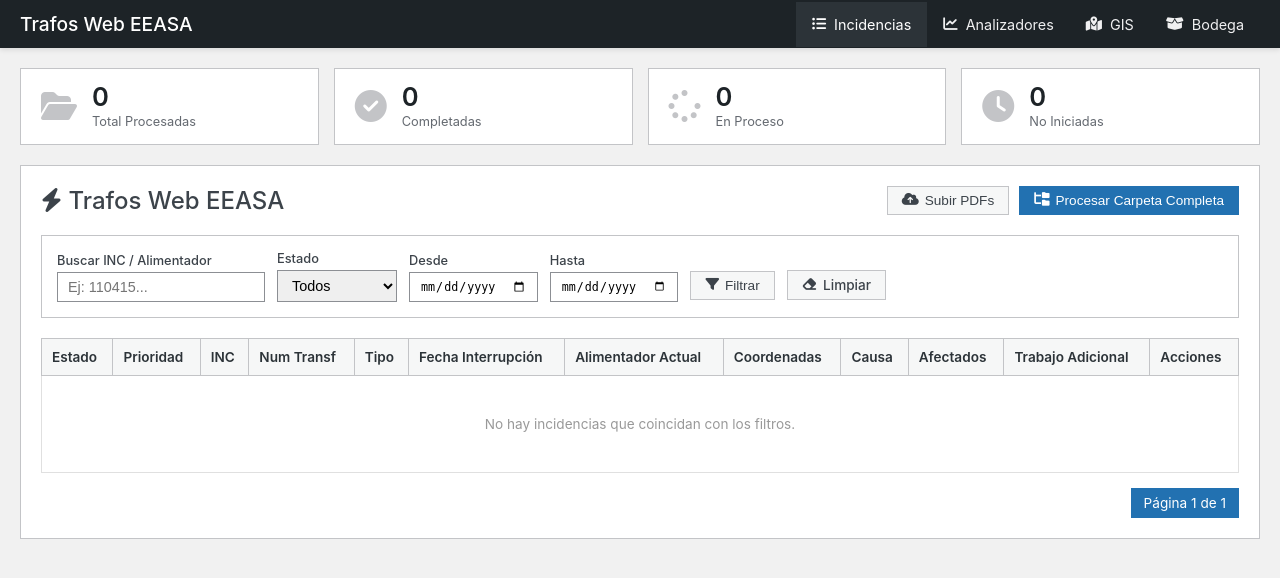
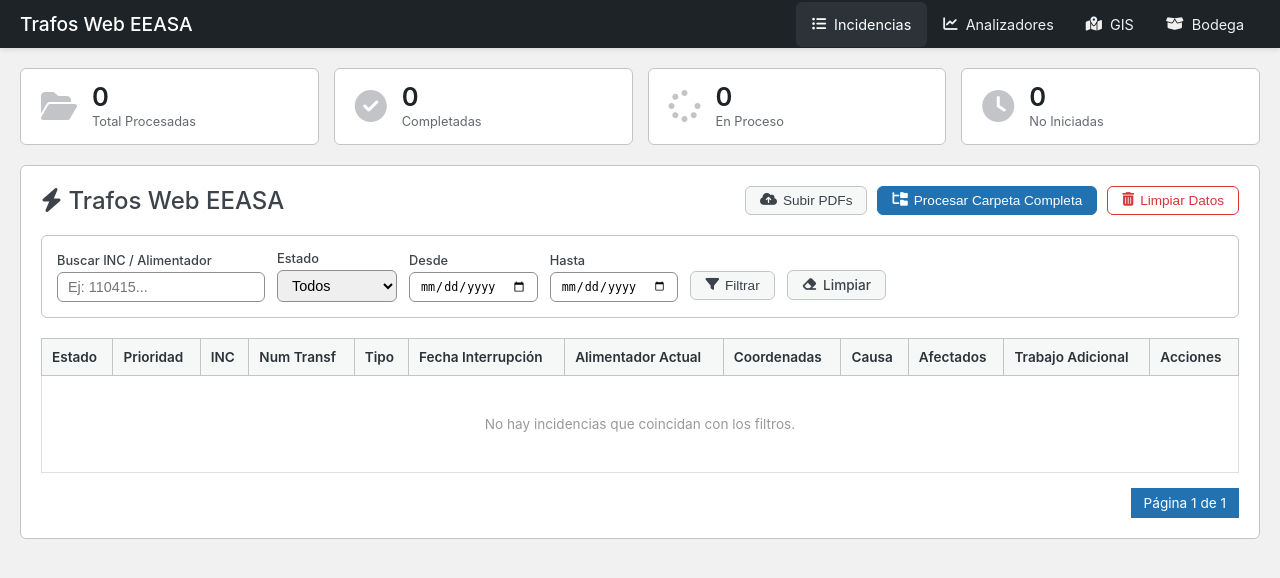
Before and after one commit to d4vhost/trafos_web, a FastAPI app: page /navegador in a window 1280 px wide. Shown: the top 578 px of the page. Run offline with FastAPI, Linux system fonts and the light colour scheme; parts of the project's set-up code (start-up, migrations or seed data) failed here and were passed over.

Commit message:
Add Limpiar Datos button, rounded borders (6px), and DB reset endpoint

```diff
--- a/backend/main.py
+++ b/backend/main.py
@@ -206,6 +206,23 @@ async def subir_pdf(archivo: UploadFile = File(...), db: Session = Depends(get_d
     except Exception as e:
         return {"mensaje": f"✗ Error procesando {archivo.filename}: {str(e)}", "error": True}
 
+
+@app.post("/api/limpiar-datos")
+async def limpiar_datos(db: Session = Depends(get_db)):
+    """Borrar todos los registros de incidencias y PDFs para reiniciar."""
+    try:
+        total = db.query(Incidencia).count()
+        db.query(Incidencia).delete()
+        db.commit()
+        # Limpiar PDFs del servidor
+        if os.path.exists(PDF_FOLDER):
+            for f in os.listdir(PDF_FOLDER):
+                if f.lower().endswith('.pdf'):
+                    os.remove(os.path.join(PDF_FOLDER, f))
+        return {"mensaje": f"Se eliminaron {total} registros y sus PDFs.", "eliminados": total}
+    except Exception as e:
+        db.rollback()
+        return {"mensaje": f"Error: {str(e)}", "eliminados": 0}
 
 @app.post("/subir-pdf-unico")
 async def subir_pdf_unico(file: UploadFile = File(...), db: Session = Depends(get_db)):
--- a/backend/static/styles.css
+++ b/backend/static/styles.css
@@ -12,8 +12,8 @@
     --color-text-muted: #646970;
     --shadow: 0 1px 2px rgba(0,0,0,0.05);
     --shadow-lg: 0 2px 5px rgba(0,0,0,0.1);
-    /* Bordes cuadrados estilo WordPress */
-    --radius: 0px;
+    /* Bordes ligeramente redondeados */
+    --radius: 6px;
 }
 
 * { box-sizing: border-box; }
--- a/backend/templates/navegador.html
+++ b/backend/templates/navegador.html
@@ -44,6 +44,9 @@
                 </button>
                 <button class="btn btn-primary" onclick="document.getElementById('modalProcesar').classList.add('active')">
                     <i class="fa-solid fa-folder-tree"></i> Procesar Carpeta Completa
+                </button>
+                <button class="btn btn-info" onclick="document.getElementById('modalLimpiar').classList.add('active')" style="border-color: var(--color-danger); color: var(--color-danger); background: white;">
+                    <i class="fa-solid fa-trash-can"></i> Limpiar Datos
                 </button>
             </div>
         </div>
@@ -193,7 +196,30 @@
         </div>
     </div>
 
+    <!-- Modal Limpiar Datos -->
+    <div id="modalLimpiar" class="modal">
+        <div class="modal-content">
+            <h3 style="margin-top: 0;"><i class="fa-solid fa-trash-can" style="color: var(--color-danger);"></i> Limpiar Datos</h3>
+            <p>Se eliminarán <strong>todos los registros</strong> de incidencias y los PDFs del servidor. Esta acción no se puede deshacer.</p>
+            <button class="btn btn-primary" onclick="limpiarDatos()" style="background: var(--color-danger); border-color: var(--color-danger);">Sí, eliminar todo</button>
+            <button class="btn btn-info" onclick="document.getElementById('modalLimpiar').classList.remove('active')">Cancelar</button>
+            <p id="mensajeLimpiar" style="font-size: 0.85em; color: var(--color-text-muted); margin-top: 10px;"></p>
+        </div>
+    </div>
+
     <script>
+        async function limpiarDatos() {
+            document.getElementById('mensajeLimpiar').innerText = 'Limpiando...';
+            try {
+                const res = await fetch('/api/limpiar-datos', { method: 'POST' });
+                const data = await res.json();
+                document.getElementById('mensajeLimpiar').innerHTML = '<strong style="color: var(--color-success);">' + data.mensaje + '</strong>';
+                setTimeout(() => window.location.reload(), 1500);
+            } catch(err) {
+                document.getElementById('mensajeLimpiar').innerText = 'Error al limpiar.';
+            }
+        }
+
         async function subirPdfs() {
             const input = document.getElementById('pdfFiles');
             if (input.files.length === 0) {
```
